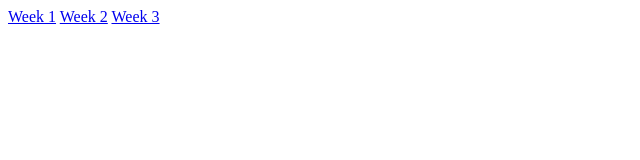
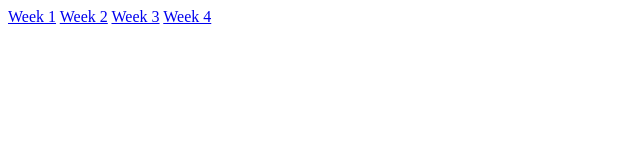
Before and after one commit to GY008822/GY008822.github.io, a plain HTML site: page index.html in a window 1280 px wide. Shown: the full height of the page, 0-640 px from the left. Drawn offline with Linux system fonts and the light colour scheme.

Commit message:
Update index.html

```diff
--- a/index.html
+++ b/index.html
@@ -4,4 +4,6 @@
 <a href="https://docs.google.com/document/d/1M0Cf3vz6BJc2Db1PpNkMZJbEZIW3xe6qS-C13lv2Dmc/edit?usp=sharing">Week 2</a>
 
 <a href="https://docs.google.com/document/d/1QZ9-5YCg-RFPrKHU-Ny7QWNdpd-uO1S5lJTmNfdgEJo/edit?usp=sharing">Week 3</a>
+
+<a href="https://docs.google.com/document/d/1PykeFQ-YN5ktYYtkUvdGO7BdKJtgnnLE6LxCB-ZoZ7M/edit?usp=sharing">Week 4</a>
 </div>
```
